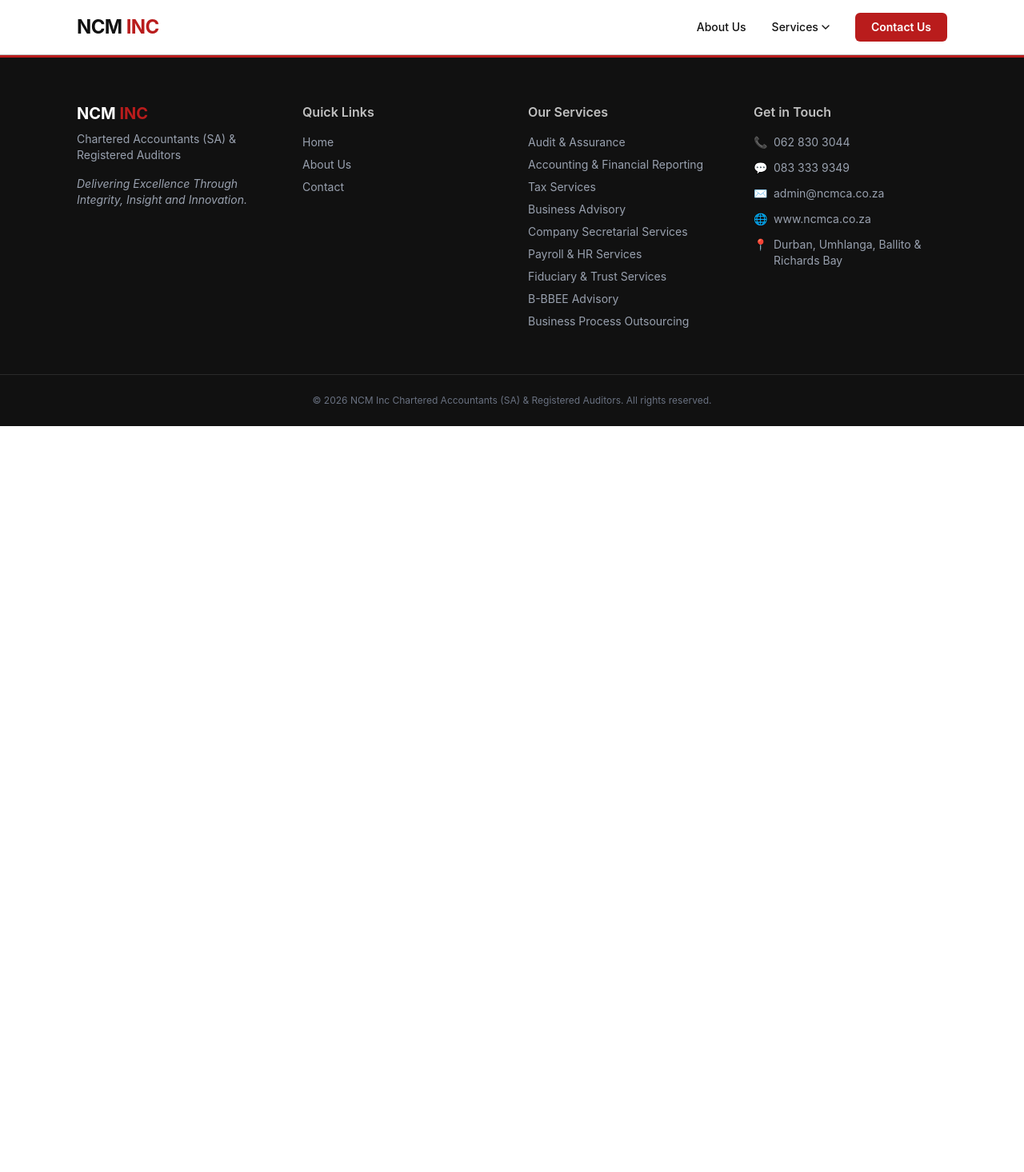
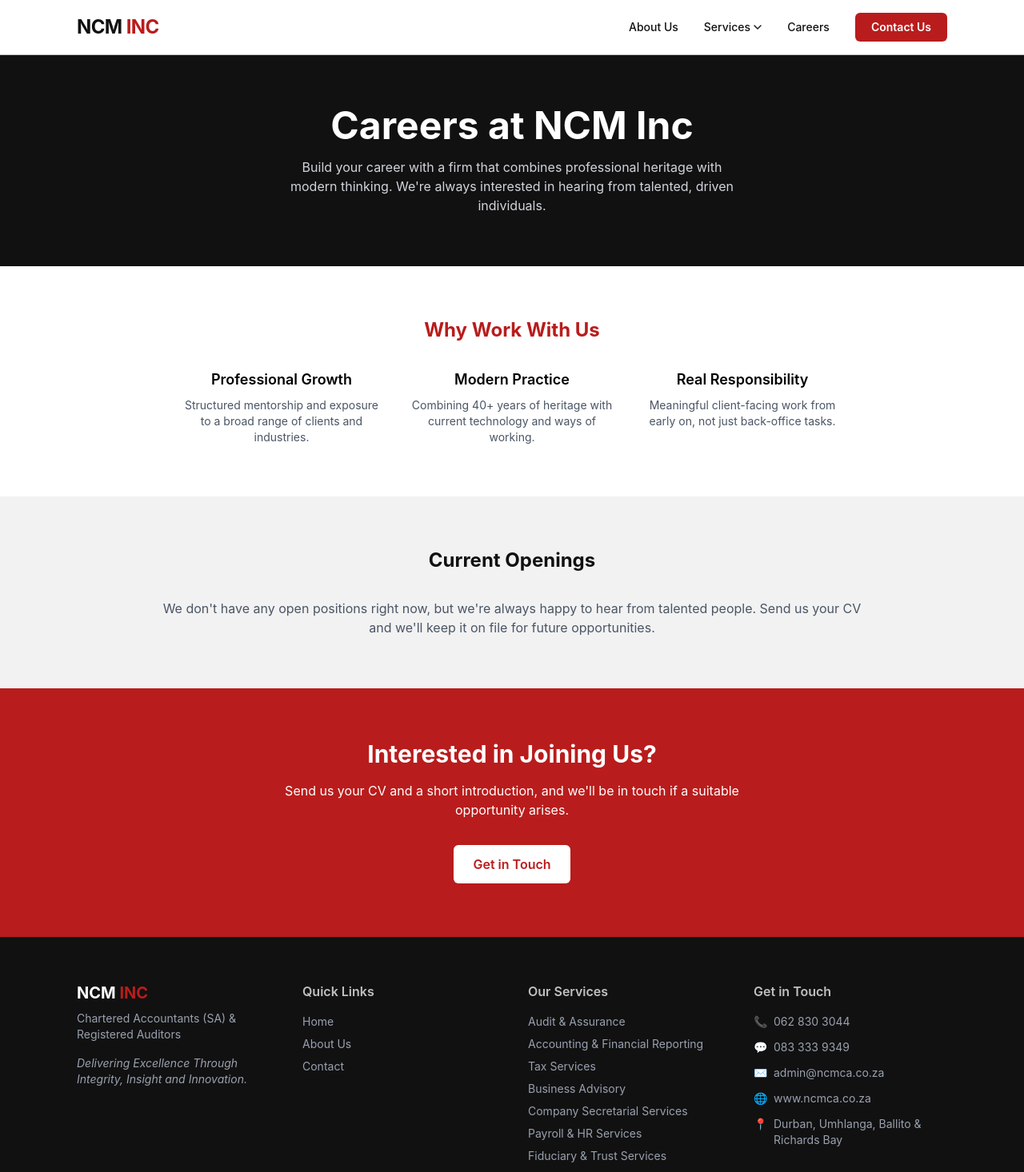
Before and after one commit to randr2405/NCMINC, a React (Vite) app: page /careers in a window 1280 px wide. Shown: the top 1466 px of the page at 80% size. Before the commit the page ends 800 px from the top, so only its background shows below. Built offline with nearby package versions, Linux system fonts and the light colour scheme.

Commit message:
careers portal

```diff
--- a/src/App.jsx
+++ b/src/App.jsx
@@ -12,6 +12,7 @@ import PayrollHRServices from './pages/PayrollHRServices'
 import FiduciaryTrustServices from './pages/FiduciaryTrustServices'
 import BBBEEServices from './pages/BBBEEServices'
 import BusinessAdvisoryServices from './pages/BusinessAdvisoryServices'
+import Careers from './pages/Careers'
 import Contact from './pages/Contact'
 
 function App() {
@@ -30,6 +31,7 @@ function App() {
         <Route path="/fiduciary-trust-services" element={<FiduciaryTrustServices />} />
         <Route path="/bbbee-services" element={<BBBEEServices />} />
         <Route path="/business-advisory-services" element={<BusinessAdvisoryServices />} />
+        <Route path="/careers" element={<Careers />} />
         <Route path="/contact" element={<Contact />} />
       </Routes>
       <Footer />
--- a/src/components/Navbar.jsx
+++ b/src/components/Navbar.jsx
@@ -49,7 +49,7 @@ export default function Navbar() {
     >
       <div
         className={
-          'flex items-center justify-between px-8 max-w-6xl mx-auto transition-all duration-300 ' +
+          'flex items-center justify-between px-4 sm:px-8 max-w-6xl mx-auto transition-all duration-300 ' +
           (scrolled ? 'py-3' : 'py-4')
         }
       >
@@ -129,6 +129,18 @@ export default function Navbar() {
           </div>
 
           <Link
+            to="/careers"
+            className="group/link relative py-1"
+            style={{ color: 'var(--ncm-black)' }}
+          >
+            Careers
+            <span
+              className="absolute left-0 -bottom-1 h-[2px] w-0 transition-all duration-300 group-hover/link:w-full"
+              style={{ backgroundColor: 'var(--ncm-red)' }}
+            />
+          </Link>
+
+          <Link
             to="/contact"
             className="px-5 py-2 rounded-md font-semibold text-white transition-transform duration-200 hover:-translate-y-0.5 hover:shadow-md active:translate-y-0"
             style={{ backgroundColor: 'var(--ncm-red)' }}
@@ -167,7 +179,7 @@ export default function Navbar() {
         }
         style={{ borderColor: 'var(--ncm-silver)' }}
       >
-        <div className="px-8 py-4 flex flex-col gap-3">
+        <div className="px-4 sm:px-8 py-4 flex flex-col gap-3">
           <Link to="/about-us" onClick={() => setMobileOpen(false)} style={{ color: 'var(--ncm-black)' }}>
             About Us
           </Link>
@@ -191,6 +203,13 @@ export default function Navbar() {
             </div>
           </details>
           <Link
+            to="/careers"
+            onClick={() => setMobileOpen(false)}
+            style={{ color: 'var(--ncm-black)' }}
+          >
+            Careers
+          </Link>
+          <Link
             to="/contact"
             onClick={() => setMobileOpen(false)}
             className="font-semibold"
--- /dev/null
+++ b/src/pages/Careers.jsx
@@ -0,0 +1,95 @@
+import { Link } from 'react-router-dom'
+
+export default function Careers() {
+  const openings = [
+    // Add real openings here, e.g.:
+    // { title: 'Trainee Accountant', location: 'Durban', type: 'Full-Time' },
+  ]
+
+  return (
+    <div className="text-black">
+      {/* Hero */}
+      <section className="px-4 sm:px-8 py-16 text-center text-white" style={{ backgroundColor: 'var(--ncm-black)' }}>
+        <h1 className="text-4xl md:text-5xl font-bold mb-4">Careers at NCM Inc</h1>
+        <p className="text-gray-300 max-w-xl mx-auto">
+          Build your career with a firm that combines professional heritage with
+          modern thinking. We're always interested in hearing from talented,
+          driven individuals.
+        </p>
+      </section>
+
+      {/* Why work here */}
+      <section className="px-4 sm:px-8 py-16 max-w-4xl mx-auto text-center">
+        <h2 className="text-2xl font-bold mb-8" style={{ color: 'var(--ncm-red)' }}>Why Work With Us</h2>
+        <div className="grid md:grid-cols-3 gap-8">
+          <div>
+            <h3 className="font-semibold text-lg mb-2">Professional Growth</h3>
+            <p className="text-gray-600 text-sm">Structured mentorship and exposure to a broad range of clients and industries.</p>
+          </div>
+          <div>
+            <h3 className="font-semibold text-lg mb-2">Modern Practice</h3>
+            <p className="text-gray-600 text-sm">Combining 40+ years of heritage with current technology and ways of working.</p>
+          </div>
+          <div>
+            <h3 className="font-semibold text-lg mb-2">Real Responsibility</h3>
+            <p className="text-gray-600 text-sm">Meaningful client-facing work from early on, not just back-office tasks.</p>
+          </div>
+        </div>
+      </section>
+
+      {/* Current openings */}
+      <section className="px-4 sm:px-8 py-16" style={{ backgroundColor: 'var(--ncm-grey)' }}>
+        <div className="max-w-4xl mx-auto">
+          <h2 className="text-2xl font-bold mb-8 text-center" style={{ color: 'var(--ncm-black)' }}>
+            Current Openings
+          </h2>
+
+          {openings.length > 0 ? (
+            <div className="space-y-4">
+              {openings.map((job) => (
+                <div
+                  key={job.title}
+                  className="bg-white p-5 rounded-lg border flex flex-col sm:flex-row sm:items-center sm:justify-between gap-2"
+                  style={{ borderColor: 'var(--ncm-silver)' }}
+                >
+                  <div>
+                    <h3 className="font-semibold">{job.title}</h3>
+                    <p className="text-sm text-gray-500">{job.location} · {job.type}</p>
+                  </div>
+                  <Link
+                    to="/contact"
+                    className="text-sm font-medium"
+                    style={{ color: 'var(--ncm-red)' }}
+                  >
+                    Apply →
+                  </Link>
+                </div>
+              ))}
+            </div>
+          ) : (
+            <p className="text-center text-gray-600">
+              We don't have any open positions right now, but we're always happy
+              to hear from talented people. Send us your CV and we'll keep it on
+              file for future opportunities.
+            </p>
+          )}
+        </div>
+      </section>
+
+      {/* CTA */}
+      <section className="px-4 sm:px-8 py-16 text-center text-white" style={{ backgroundColor: 'var(--ncm-red)' }}>
+        <h2 className="text-2xl md:text-3xl font-bold mb-4">Interested in Joining Us?</h2>
+        <p className="mb-8 max-w-xl mx-auto">
+          Send us your CV and a short introduction, and we'll be in touch if a suitable opportunity arises.
+        </p>
+        <Link
+          to="/contact"
+          className="inline-block px-6 py-3 rounded-md font-semibold bg-white"
+          style={{ color: 'var(--ncm-red)' }}
+        >
+          Get in Touch
+        </Link>
+      </section>
+    </div>
+  )
+}
```
